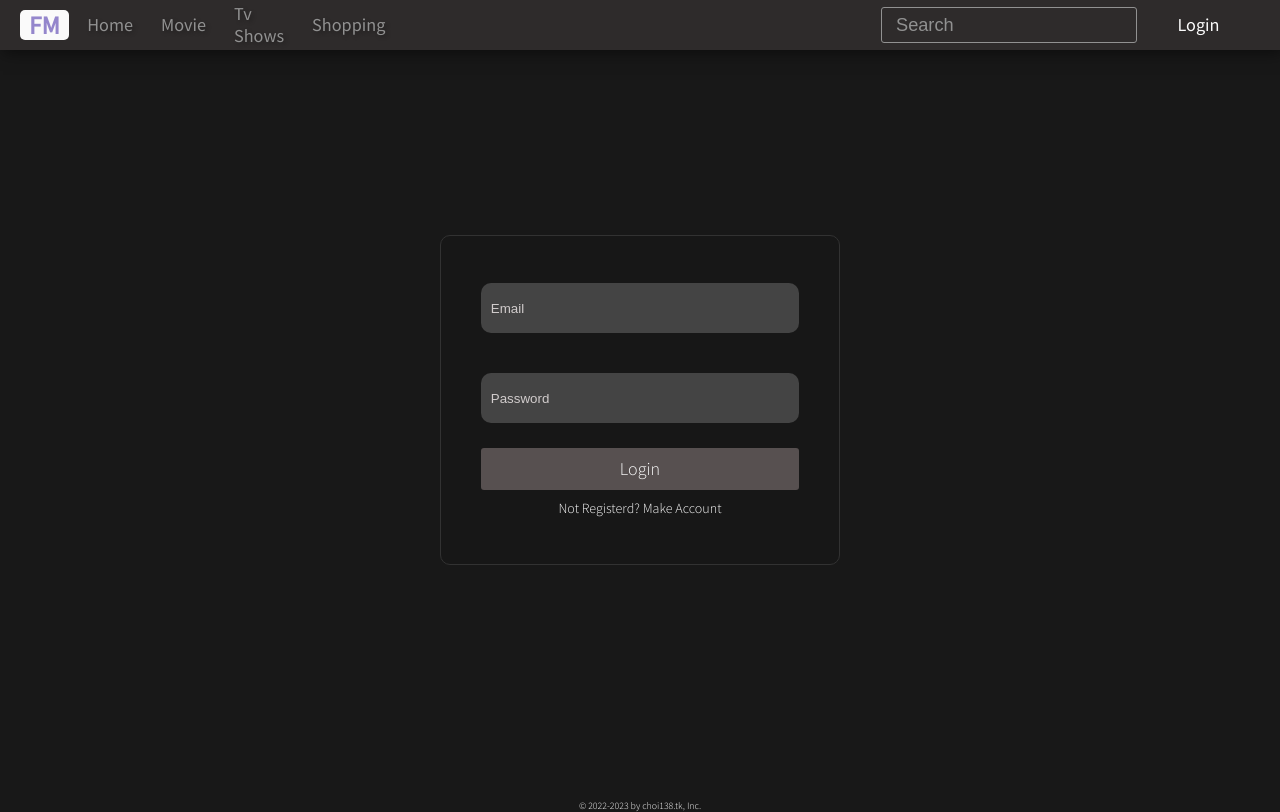
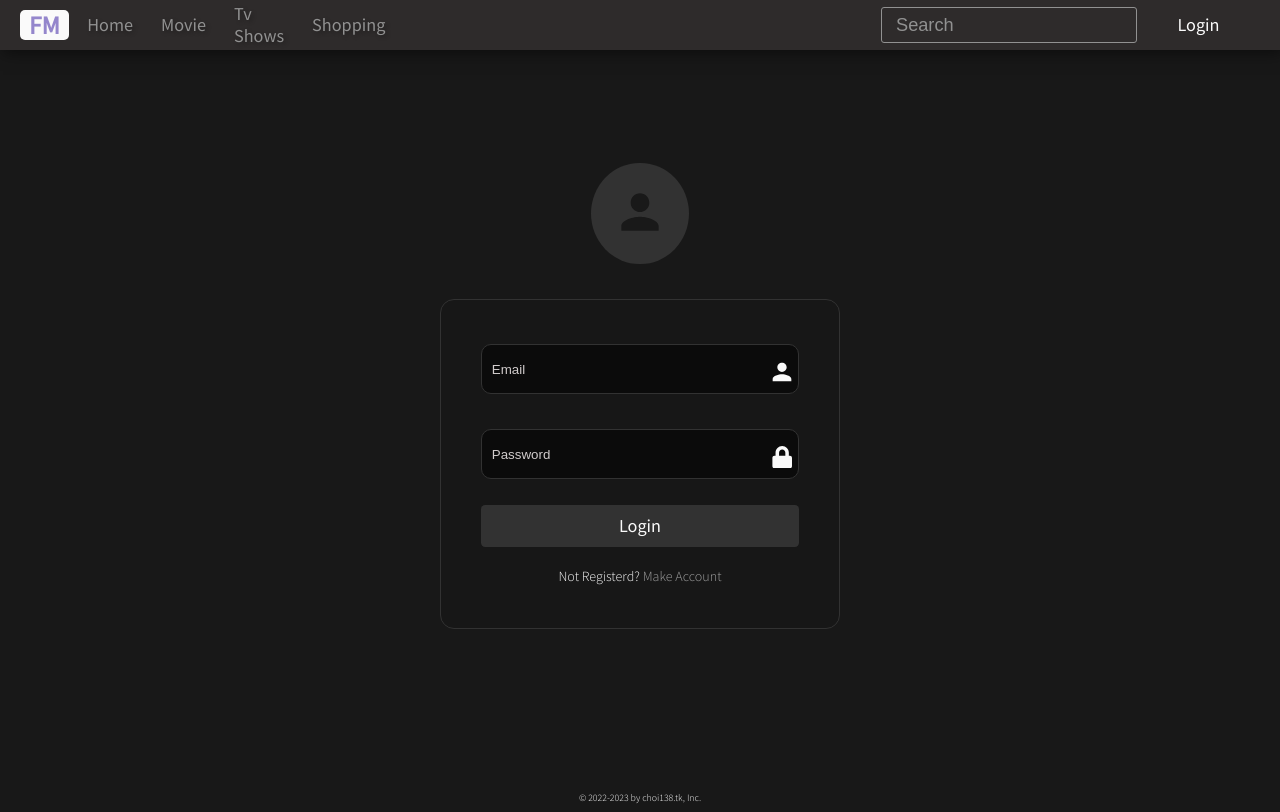
Before and after one commit to MovieWebP/fmcc-frontend, a React (Create React App) app: page /login in a window 1280 px wide. Built offline with nearby package versions, Linux system fonts and the light colour scheme; a web font is replaced by a local one.

Commit message:
login style done

```diff
--- a/src/Componenets/Banner/Banner.tsx
+++ b/src/Componenets/Banner/Banner.tsx
@@ -7,7 +7,6 @@ import { makeImagePath } from "../../Api/utils";
 import { modalState } from "../../atom";
 import * as S from "./BannerStyle";
 import { MdKeyboardArrowLeft, MdKeyboardArrowRight } from "react-icons/md";
-import { BsPlayFill } from "react-icons/bs";
 
 interface IBanner {
     id: string;
--- a/src/Componenets/Slider/Slide.tsx
+++ b/src/Componenets/Slider/Slide.tsx
@@ -62,7 +62,31 @@ function Slide({ id, part, title, movies }: IProps) {
         // onSwipe: ,
         responsive: [ // 반응형 웹 구현 옵션
             {
-                breakpoint: 1200, //화면 사이즈 960px일 때
+                breakpoint: 2330, //화면 사이즈 960px일 때
+                settings: {
+                    //위에 옵션이 디폴트 , 여기에 추가하면 그걸로 변경
+                    slidesToShow: 8,
+                    slidesToScroll: 8,
+                }
+            },
+            {
+                breakpoint: 2000, //화면 사이즈 960px일 때
+                settings: {
+                    //위에 옵션이 디폴트 , 여기에 추가하면 그걸로 변경
+                    slidesToShow: 7,
+                    slidesToScroll: 7,
+                }
+            },
+            {
+                breakpoint: 1800, //화면 사이즈 960px일 때
+                settings: {
+                    //위에 옵션이 디폴트 , 여기에 추가하면 그걸로 변경
+                    slidesToShow: 5.5,
+                    slidesToScroll: 5,
+                }
+            },
+            {
+                breakpoint: 1300, //화면 사이즈 960px일 때
                 settings: {
                     //위에 옵션이 디폴트 , 여기에 추가하면 그걸로 변경
                     slidesToShow: 4.5,
--- a/src/Route/Register/Login/Login.tsx
+++ b/src/Route/Register/Login/Login.tsx
@@ -17,6 +17,9 @@ function Login() {
     return (
         <>
             <S.Wrap>
+                <S.FormIConDiv>
+                    <S.TopIcon />
+                </S.FormIConDiv>
                 <S.LoginFrom onSubmit={handleSubmit(onSubmit)}>
                     <S.UserDiv>
                         <S.Username {...register("email", {
@@ -27,6 +30,7 @@ function Login() {
                             }
                         })} placeholder="Email" />
                         <S.Message>{errors.email?.message}</S.Message>
+                        <S.UserIcon />
                     </S.UserDiv>
                     <S.PasswordDiv>
                         <S.Password {...register("password", {
@@ -37,6 +41,7 @@ function Login() {
                             }
                         })} type="password" placeholder="Password" />
                         <S.Message>{errors.password?.message}</S.Message>
+                        <S.LockIcon />
                     </S.PasswordDiv>
                     <S.LoginButton to="/">Login</S.LoginButton>
                     <S.LinkDiv>Not Registerd? <S.LinkStyle to="/signup">Make Account</S.LinkStyle></S.LinkDiv>
--- a/src/Route/Register/Style.ts
+++ b/src/Route/Register/Style.ts
@@ -1,44 +1,64 @@
 import styled from "styled-components";
 import { Link } from "react-router-dom";
+import { MdPerson } from "react-icons/md";
+import { FaLock } from "react-icons/fa";
 
 export const Wrap = styled.div`
-    height: 100vh;
+    height: 99vh;
     display: flex;
     justify-content: center;
     align-items: center;
     flex-direction: column;
+    @media screen and (max-width: 500px) and (min-width: 300px) {
+        height: 98vh;
+    };
+`;
+
+export const TopIcon = styled(MdPerson)`
+    color: rgba(0,0,0,0.5);
+    width: 4rem;
+    height: 4rem;
+`;
+
+export const FormIConDiv = styled.div`
+    background-color: #323232;
+    padding: 1.5rem;
+    border-radius: 50%;
+    margin-bottom: 2.5rem;
 `;
 
 export const LoginFrom = styled.form`
-   display: flex;
-   width: 400px;
+    display: flex;
+    width: 400px;
     height: 330px;
     flex-direction: column;
     flex-wrap: wrap;
     justify-content: center;
     align-items: center;
-    border-radius: 10px;
+    border-radius: 1rem;
     background-color: #171717;
-    border: 1px solid #323232
-`
+    border: 1px solid #323232;
+`;
 
 export const SignUpFrom = styled(LoginFrom)`
     height: 400px;
 `;
 
 export const UserDiv = styled.div`
-    margin-bottom: 40px;
+    text-align: right;
+    margin-bottom: 2.5rem;
     height: 50px;
     width: 80%;
 `;
 
 export const Username = styled.input`
-    background-color: #444444;
+    background-color: rgba(0,0,0,0.5);
+    border: 1px solid #323232;
     border-radius: 10px;
     height: 50px;
     padding-left: 10px;
+    z-index: 7;
     width: 100%;
-    border: none;
     caret-color: auto;
     color: ${(props) => props.theme.white};
     &:focus{
@@ -47,6 +67,15 @@ export const Username = styled.input`
     &::placeholder{
         color: #d1cccc;
     }
+`;
+
+export const UserIcon = styled(MdPerson)`
+    position: relative;
+    margin-right: 3px;
+    bottom: 2.6rem;
+    color: #fafafa;
+    width: 2rem;
+    height: 2rem;
 `;
 
 export const Message = styled.span`
@@ -59,6 +88,15 @@ export const PasswordDiv = styled(UserDiv)`
     margin-bottom: 0;
 `;
 
+export const LockIcon = styled(FaLock)`
+    position: relative;
+    bottom: 2.4rem;
+    margin-right: 6px;
+    color: #fafafa;
+    width: 1.6rem;
+    height: 1.6rem;
+`;
+
 
 export const Password = styled(Username)`
 `;
@@ -66,15 +104,16 @@ export const Password = styled(Username)`
 export const CheckPassword = styled(Username)``;
 
 export const LoginButton = styled(Link)`
-    margin-top: 25px;
+    margin-top: 1.8rem;
     text-align: center;
     width: 80%;
-    border-radius: 3px;
+    border-radius: .3rem;
     border: none;
     padding: 10px;
-    font-size: 18px;
+    font-size: 1.3rem;
+    font-weight: 550;
     color: ${props => props.theme.white};
-    background-color: #575050;
+    background-color: #323232;
     transition: all 0.2s ease-in-out;
     &:hover{
         cursor: pointer;
@@ -83,16 +122,18 @@ export const LoginButton = styled(Link)`
 `;
 
 export const LinkDiv = styled.div`
-    margin-top: 10px;
+    margin-top: 1.5rem;
     font-size: 14px;
     color: ${props => props.theme.white};
 `;
 
 export const LinkStyle = styled(Link)`
-    transition: all 0.3s ease-in-out;
+    transition: opacity 0.3s ease-in-out;
+    color: #fafafa;
+    opacity: 0.6;
     &:hover{
         cursor: pointer;
-        color: #797474;
+        opacity: 1;
     }
 `;
 
```
Also changed, not shown: 1 other file (tests, documents, lock files or other folders).
